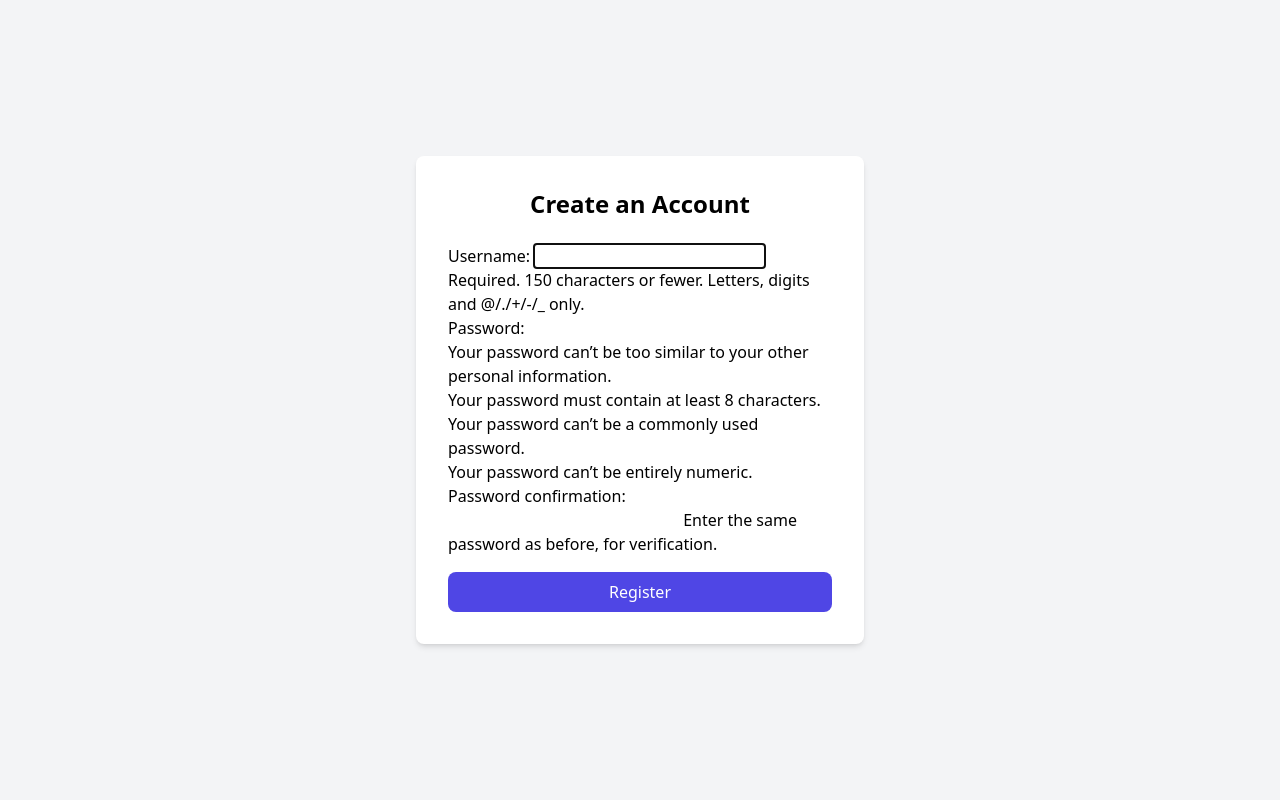
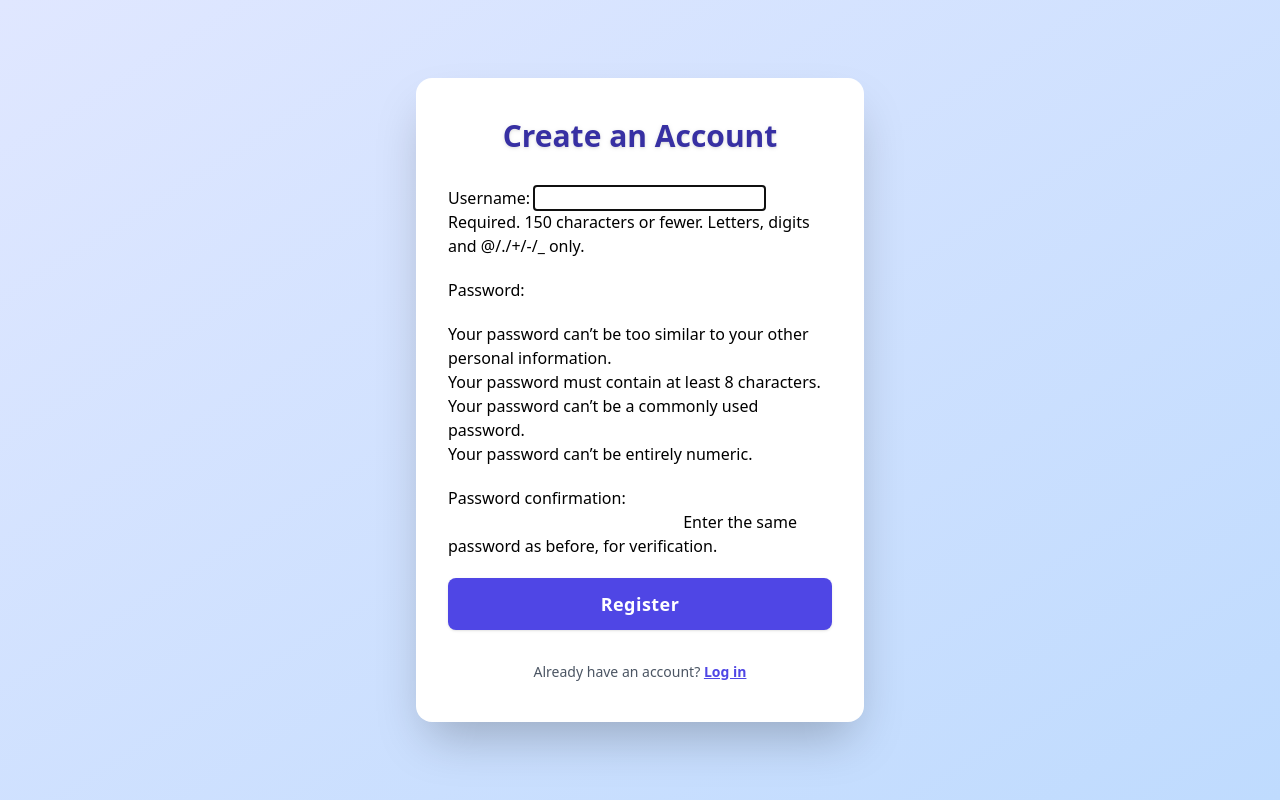
Before and after one commit to Vineet-shukl/Group_Hurricane, a Django app: page /register/ in a window 1280 px wide. Run offline with Django 5.2, Linux system fonts and the light colour scheme; some libraries are stand-ins or nearby versions.

Commit message:
Update register.html

```diff
--- a/wanderlust/wanderlust/templates/registration/register.html
+++ b/wanderlust/wanderlust/templates/registration/register.html
@@ -1,17 +1,26 @@
 <!DOCTYPE html>
-<html>
+<html lang="en">
 <head>
+  <meta charset="UTF-8" />
+  <meta name="viewport" content="width=device-width, initial-scale=1.0"/>
   <title>Register</title>
   <script src="https://cdn.tailwindcss.com"></script>
 </head>
-<body class="bg-gray-100 flex items-center justify-center h-screen">
-    <div class="w-full max-w-md p-8 space-y-6 bg-white rounded-lg shadow-md">
-        <h2 class="text-2xl font-bold text-center">Create an Account</h2>
-        <form method="post">
+<body class="bg-gradient-to-br from-indigo-100 to-blue-200 min-h-screen flex items-center justify-center">
+  <div class="w-full max-w-md px-8 py-10 bg-white rounded-2xl shadow-2xl space-y-8">
+    <h2 class="text-3xl font-extrabold text-center text-indigo-800 drop-shadow">Create an Account</h2>
+    <form method="post" class="space-y-5">
       {% csrf_token %}
       {{ form.as_p }}
-            <button type="submit" class="w-full px-4 py-2 mt-4 text-white bg-indigo-600 rounded-lg hover:bg-indigo-700">Register</button>
+      <button type="submit"
+        class="w-full py-3 bg-indigo-600 hover:bg-indigo-700 text-white text-lg rounded-lg shadow transition duration-200 font-semibold tracking-wide">
+        Register
+      </button>
     </form>
+    <p class="text-center text-sm text-gray-600 mt-4">
+      Already have an account?
+      <a href="{% url 'login' %}" class="text-indigo-600 font-bold underline hover:text-indigo-800">Log in</a>
+    </p>
   </div>
 </body>
 </html>
```
Lines whose indentation alone changed are shown as unchanged.
